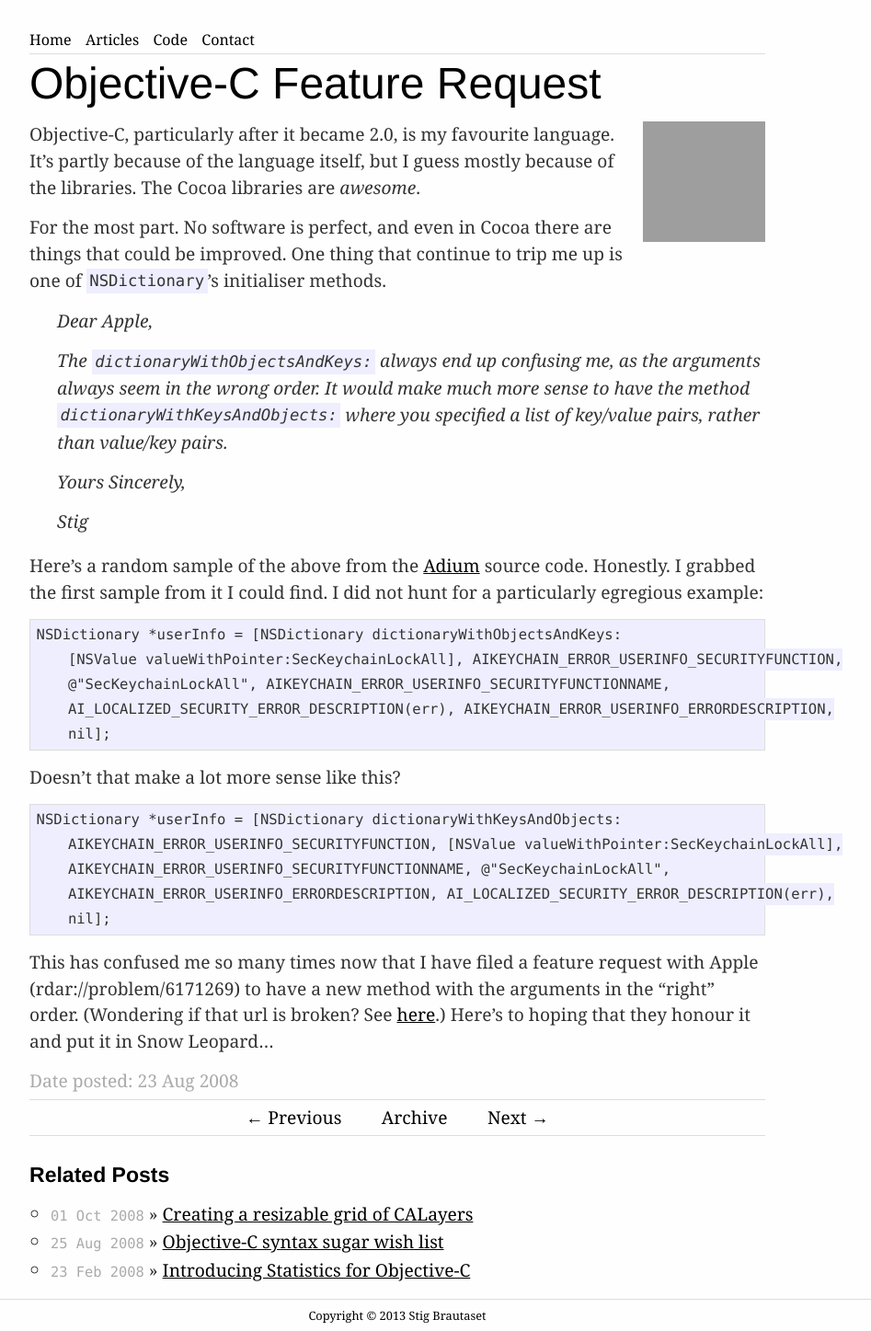
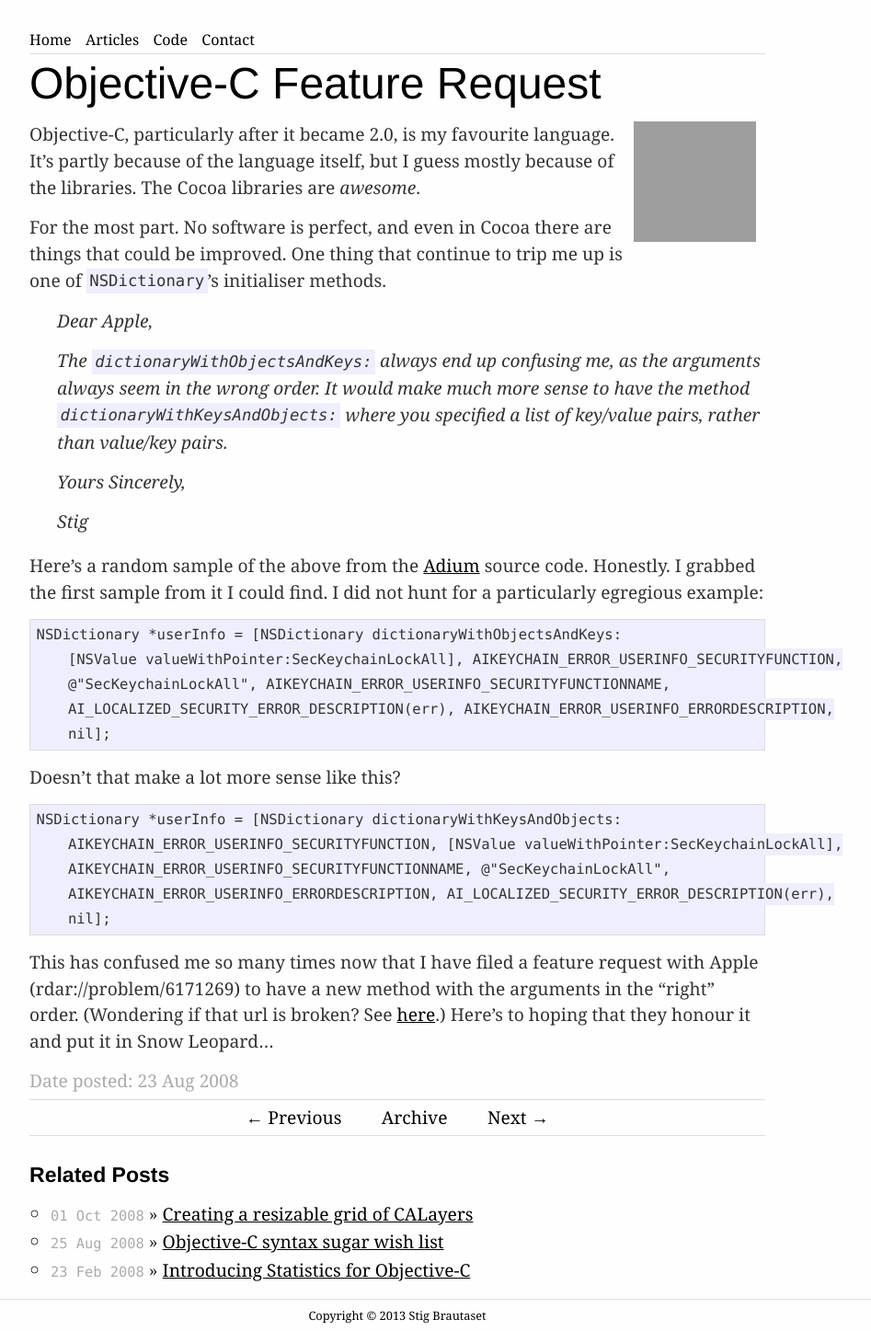
Before and after one commit to stig/www.brautaset.org, a Jekyll site: the page built from _posts/2008-08-23-objective-c-feature-request.md, in a window 1280 px wide. Shown: the whole page at 92% size, without its empty margins (208-1155 px from the left). Built offline with Jekyll 4.4.1, drawn with Linux system fonts in a browser that asks for light colours; grey boxes are pictures that could not be loaded.

Commit message:
add a margin on the right/left of images

```diff
--- a/css/default.css
+++ b/css/default.css
@@ -176,6 +176,10 @@ pre, code {
   padding: 0.2em;
 }
 
+article img {
+    margin: 0 0.5em;
+}
+
 .quiet {
   color: #bdbdbd;
 }
```
